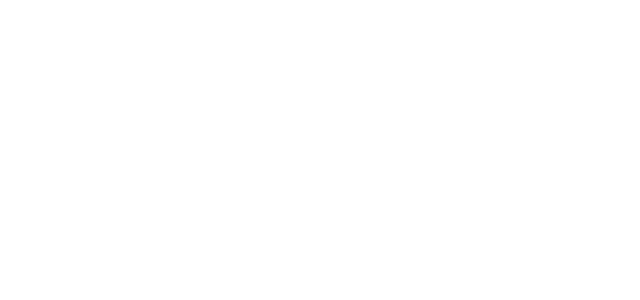
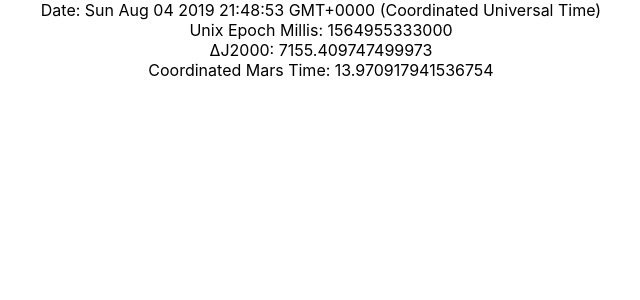
Before and after one commit to dathanb/mars-clock, a React (Create React App) app: page / in a window 1280 px wide. Shown: the top 300 px of the page, without its empty margins (319-959 px from the left). Built offline with nearby package versions, Linux system fonts and the light colour scheme.

Commit message:
Start displaying coordinated mars time

```diff
--- a/src/DebugView/DebugView.jsx
+++ b/src/DebugView/DebugView.jsx
@@ -1,13 +1,29 @@
 import React from 'react';
 import {connect} from 'react-redux';
+import {getDeltaJ2000, getCoordinatedMarsTime} from '../marsCalendar';
 
 class DebugView extends React.Component {
   render() {
-    return "";
+    const { datetime } = this.props;
+    const datetimeStr = String(datetime);
+    const millis = datetime.getTime();
+
+    return <div>
+      <div>Date: {datetimeStr}</div>
+      <div>Unix Epoch Millis: {millis}</div>
+      <div>&Delta;J2000: {getDeltaJ2000(datetime)}</div>
+      <div>Coordinated Mars Time: {getCoordinatedMarsTime(datetime)}</div>
+    </div>;
   }
 }
 
-const connectedDebugView = connect()(DebugView);
+function mapStateToProps(state) {
+  return {
+    datetime: state.debugView.datetime
+  }
+}
+
+const connectedDebugView = connect(mapStateToProps)(DebugView);
 
 export {
   connectedDebugView as DebugView
--- a/src/DebugView/reducer.js
+++ b/src/DebugView/reducer.js
@@ -1,6 +1,7 @@
 import { TIME_UPDATED } from '../Timer';
 
 const INITIAL_STATE = {
+  datetime: new Date(),
   time: new Date().getTime()
 };
 
@@ -10,7 +11,10 @@
   }
   switch(action.type) {
     case TIME_UPDATED:
-      return { time: action.payload };
+      return {
+        datetime: action.payload,
+        time: action.payload.getTime()
+      };
     default:
       return state;
   }
--- a/src/Timer/Timer.jsx
+++ b/src/Timer/Timer.jsx
@@ -8,7 +8,6 @@
     // set interval
     this.intervalId = setInterval(() => {
       const time = new Date();
-      console.log(time);
       dispatch(timeUpdated(time));
     }, 1000);
   }
--- a/src/Timer/actions.js
+++ b/src/Timer/actions.js
@@ -2,10 +2,9 @@
 
 // action creator for TIME_UPDATED action
 function timeUpdated(datetime) {
-  const millisInUtc = datetime.getTime();
   return {
     type: TIME_UPDATED,
-    payload: millisInUtc
+    payload: datetime
   }
 }
 
--- a/src/marsCalendar/index.js
+++ b/src/marsCalendar/index.js
@@ -0,0 +1,19 @@
+import {
+  getCoordinatedMarsTime,
+  getMillis,
+  getJulianDateUnixTime,
+  getJulianDateTerrestrialTime,
+  getEarthDaysSinceJ2000Epoch,
+  getMarsSolDate,
+  getDeltaJ2000
+} from './timeFuncs';
+
+export {
+  getCoordinatedMarsTime,
+  getMillis,
+  getJulianDateUnixTime,
+  getJulianDateTerrestrialTime,
+  getEarthDaysSinceJ2000Epoch,
+  getMarsSolDate,
+  getDeltaJ2000
+};
--- a/src/marsCalendar/timeFuncs.js
+++ b/src/marsCalendar/timeFuncs.js
@@ -5,24 +5,33 @@
  */
 
 const MILLIS_PER_DAY = 1000 * 60 * 60 * 24;
-const JULIAN_DATE_AT_EOPCH = 2_440_587.5;
-const JULIAN_DATE_AT_JAN_1_2000 = 2_451_545;
+const JULIAN_DATE_AT_EPOCH = 2440587.5;
+const JULIAN_DATE_AT_JAN_1_2000 = 2451545;
 const MARS_EARTH_DAY_RATIO = 1.027491252;
-const MARS_SOL_DATE_ADJUSTMENT = 44_796;
+const MARS_SOL_DATE_ADJUSTMENT = 44796;
 const MEAN_ANOMALY_AT_J2000 = 19.3870; // in degrees
 const MARS_ORBIT_LENGTH_IN_EARTH_DAYS = 686.995696258211149;
 const MEAN_DAILY_MOTION = 360 / MARS_ORBIT_LENGTH_IN_EARTH_DAYS; // in degrees
 const PBS = 0.00409; // degrees
 
+function getDeltaJ2000(date) {
+  return getEarthDaysSinceJ2000Epoch(getJulianDateTerrestrialTime(getJulianDateUnixTime(date.getTime())));
+}
+
 function getCoordinatedMarsTime(date) {
   const millis = getMillis(date);
-  console.log(`millis: $millis`);
+  console.log(`millis: ${millis}`);
   const jut = getJulianDateUnixTime(millis);
-  console.log(`jut: $jut`);
+  console.log(`jut: ${jut}`);
   const jtt = getJulianDateTerrestrialTime(jut);
-  console.log(`jtt: $jtt`);
+  console.log(`jtt: ${jtt}`);
   const j2000Days = getEarthDaysSinceJ2000Epoch(jtt);
-  console.log(`j2000Days: $j2000Days`);
+  console.log(`j2000Days: ${j2000Days}`);
+  const marsSolDate = getMarsSolDate(j2000Days);
+  console.log(`marsSolDate: ${marsSolDate}`);
+  const coordinatedMarsTime = getCoordinatedMarsTimeFromSolDate(marsSolDate);
+  console.log(`coordinatedMarsTime: ${coordinatedMarsTime}`);
+  return coordinatedMarsTime;
 }
 
 function getMillis(date) {
@@ -52,8 +61,8 @@
   return marsDaysSinceJan6 + MARS_SOL_DATE_ADJUSTMENT;
 }
 
-function getCoordinatedMarsTime(marsSolDate) {
-  return Math.floor(24 * marsSolDate) % 24;
+function getCoordinatedMarsTimeFromSolDate(marsSolDate) {
+  return (24 * marsSolDate) % 24;
 }
 
 function getMarsMeanAnomaly(earthDaysSinceJ2000) {
@@ -92,10 +101,10 @@
 
 export {
   getCoordinatedMarsTime,
+  getDeltaJ2000,
   getMillis,
   getJulianDateUnixTime,
   getJulianDateTerrestrialTime,
   getEarthDaysSinceJ2000Epoch,
-  getMarsSolDate,
-  getCoordinatedMarsTime
+  getMarsSolDate
 };
```
